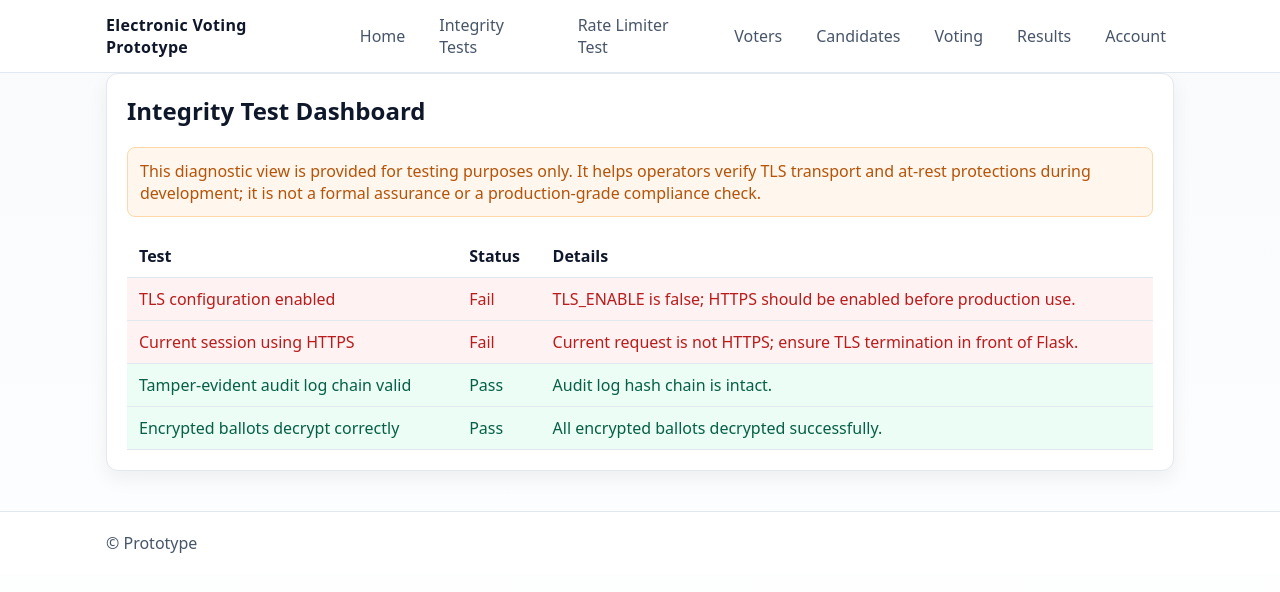
After one commit to KoutsComputes/Secure-Software-Systems-Assignment3, a Flask app: page /integrity_test in a window 1280 px wide. The commit adds this page. Shown: the top 592 px of the page. Run offline with Flask 2, Linux system fonts and the light colour scheme; the visitor is signed in with stand-in values (Sample User, id 1); data comes from the database, SQL or seed files in the repository; data that the repository does not hold is empty.

Commit message:
REQUIREMENT 2 and 3 - COMPLETED
++ Added rate-limiter and HAProxy resilience
++ Automated TLS and integrity diagnostics
++ Restricted diagnostics UI to admins ++ Seeded default RBAC users

```diff
--- a/flask-prototype-app/app/app.py
+++ b/flask-prototype-app/app/app.py
@@ -7,6 +7,9 @@ import pyotp  # Theo: Issue 6 - TOTP MFA
 import qrcode  # Theo: Issue 6 - QR code generation for TOTP setup
 import base64  # Theo: Issue 6 - Encode QR image for template
 from io import BytesIO  # Theo: Issue 6 - In-memory image buffer
+from flask_limiter import Limiter  # Gurveen - Issue #3: in-app rate limiting
+from flask_limiter.util import get_remote_address  # Gurveen - Issue #3: helper fallback
+from limits import parse as parse_rate_limit  # Gurveen - Issue #3: parse human-friendly policies
 # Support running as a script or as a package
 try:
     from security import get_audit_logger, is_country_allowed  # when running app/app.py directly
@@ -20,6 +23,37 @@ app = Flask(__name__)
 _basedir = os.path.dirname(__file__)
 app.config.from_pyfile(os.path.join(_basedir, 'config.py'))
 db = SQLAlchemy(app)
+
+# Gurveen - Issue #3: Determine the real client IP even when behind trusted proxies/CDN.
+def _resolve_client_ip():
+    forwarded_headers = app.config.get('RATE_LIMIT_TRUSTED_IP_HEADERS') or []
+    for header in forwarded_headers:
+        value = request.headers.get(header)
+        if value:
+            candidate = value.split(',')[0].strip()
+            if candidate:
+                return candidate
+    # Fall back to Werkzeug's remote address helper when no proxy headers are present.
+    return get_remote_address()
+
+# Gurveen - Issue #3: Enforce a per-IP rate ceiling across all containers using shared storage.
+limiter = Limiter(
+    key_func=_resolve_client_ip,
+    app=app,
+    default_limits=[app.config.get('RATE_LIMIT_DEFAULT')],
+    storage_uri=app.config.get('RATE_LIMIT_STORAGE_URI'),
+    strategy='fixed-window-elastic-expiry',  # Gurveen - Issue #3: steady fairness under bursts.
+    headers_enabled=True
+)
+
+# Gurveen - Issue #3: Convert configured policy into a reusable RateLimitItem.
+def _default_rate_limit_item():
+    policy = app.config.get('RATE_LIMIT_DEFAULT') or "50 per minute"
+    try:
+        return parse_rate_limit(policy)
+    except ValueError:
+        # Gurveen - Issue #3: Fall back gracefully if operators misconfigure the limit string.
+        return parse_rate_limit("50 per minute")
 
 # Simple list of allowed mission codes for overseas voting (prototype)
 ALLOWED_MISSIONS = {"AUS-LONDON", "AUS-WASHINGTON", "AUS-TOKYO", "AUS-SINGAPORE"}
@@ -37,7 +71,7 @@ def dev_admin_login():
         return abort(404)
     # Ensure an admin exists (seed if missing)
     username = app.config.get('DEFAULT_ADMIN_USERNAME', 'admin')
-    password = app.config.get('DEFAULT_ADMIN_PASSWORD', 'USERgroup%11')
+    password = app.config.get('DEFAULT_ADMIN_PASSWORD', 'SecureAdm#12')
     user = UserAccount.query.filter_by(username=username).first()
     if not user:
         user = UserAccount(
@@ -82,15 +116,32 @@ def _init_db():
             ))
             db.session.commit()
     # Gurveen - Issue #1: ensure default admin exists for pure UI login if not bootstrapped already.
-    default_admin_user = app.config.get('DEFAULT_ADMIN_USERNAME')
-    default_admin_pass = app.config.get('DEFAULT_ADMIN_PASSWORD')
-    if default_admin_user and default_admin_pass:
-        if not UserAccount.query.filter_by(username=default_admin_user).first():
-            db.session.add(UserAccount(
-                username=default_admin_user,
-                password_hash=generate_password_hash(default_admin_pass),
-                role='admin'
-            ))
+    default_accounts = [
+        (app.config.get('DEFAULT_ADMIN_USERNAME'), app.config.get('DEFAULT_ADMIN_PASSWORD'), 'admin'),
+        (app.config.get('DEFAULT_CLERK_USERNAME'), app.config.get('DEFAULT_CLERK_PASSWORD'), 'clerk'),
+        (app.config.get('DEFAULT_VOTER_USERNAME'), app.config.get('DEFAULT_VOTER_PASSWORD'), 'voter'),
+    ]
+    for username, password, role in default_accounts:
+        if not username or not password:
+            continue
+        user = UserAccount.query.filter_by(username=username).first()
+        if not user:
+            user = UserAccount(
+                username=username,
+                password_hash=generate_password_hash(password),
+                role=role
+            )
+            db.session.add(user)
+            db.session.commit()
+            continue
+        updates = False
+        if not check_password_hash(user.password_hash, password):
+            user.password_hash = generate_password_hash(password)
+            updates = True
+        if user.role != role:
+            user.role = role
+            updates = True
+        if updates:
             db.session.commit()
 
 @app.context_processor
@@ -98,6 +149,38 @@ def _inject_feature_flags():
     return {
         'encryption_diagnostics_enabled': _encryption_diagnostics_enabled()
     }
+
+# Gurveen - Issue #2: Enforce HTTPS (redirect) and HSTS when TLS is enabled
+@app.before_request
+def _force_https_when_enabled():
+    try:
+        if not app.config.get('TLS_ENABLE'):
+            return
+        if request.endpoint in {'healthz'}:
+            return
+        if request.is_secure:
+            return
+        # Gurveen - Issue #2: Respect common proxy header if behind reverse proxy
+        if request.headers.get('X-Forwarded-Proto', '').lower() == 'https':
+            return
+        url = request.url.replace('http://', 'https://', 1)
+        return redirect(url, code=301)
+    except Exception:
+        return
+
+# Gurveen - Issue #2: Apply strict transport and hardening headers when TLS active
+@app.after_request
+def _apply_security_headers(resp):
+    try:
+        if app.config.get('TLS_ENABLE'):
+            # Gurveen - Issue #2: 6 months HSTS, include subdomains, preload optional
+            resp.headers.setdefault('Strict-Transport-Security', 'max-age=15552000; includeSubDomains')
+        # Gurveen - Issue #2: Basic hardening
+        resp.headers.setdefault('X-Content-Type-Options', 'nosniff')
+        resp.headers.setdefault('X-Frame-Options', 'DENY')
+        resp.headers.setdefault('Referrer-Policy', 'no-referrer')
+    finally:
+        return resp
 
 # Models
 class Voter(db.Model):
@@ -160,6 +243,7 @@ def home_landing():
 
 # Theo: Incident Recovery - Health endpoint for Docker healthcheck
 # Validates app liveness and DB connectivity so Docker can auto-restart and order services.
+@limiter.exempt  # Gurveen - Issue #3: keep orchestrator health probes unrestricted.
 @app.route('/healthz')
 def healthz():
     try:
@@ -732,6 +816,7 @@ def api_results():
 
 # Manual exclusion recount (prototype): ignore listed candidate IDs in tallies
 @app.route('/recount', methods=['GET', 'POST'])
+@role_required('admin', 'clerk')
 def recount():
     excluded = set()
     if request.method == 'POST':
@@ -800,7 +885,152 @@ def audit_verify():
     return jsonify({'audit_log_valid': ok})
 
 
+# Gurveen - Issue #2: Public UI for running TLS and vote integrity diagnostics (testing only)
+@app.route('/integrity_test')
+@role_required('admin')
+def integrity_test():
+    tests = []
+
+    def add_test(name: str, passed: bool, detail: str = ""):
+        tests.append({
+            'name': name,
+            'passed': bool(passed),
+            'detail': detail
+        })
+
+    tls_configured = bool(app.config.get('TLS_ENABLE'))
+    add_test('TLS configuration enabled', tls_configured, 'TLS_ENABLE flag is set to true in server configuration.' if tls_configured else 'TLS_ENABLE is false; HTTPS should be enabled before production use.')
+
+    forwarded_proto = (request.headers.get('X-Forwarded-Proto', '') or '').lower()
+    tls_in_use = request.is_secure or forwarded_proto == 'https'
+    add_test('Current session using HTTPS', tls_in_use, 'Request arrived over HTTPS.' if tls_in_use else 'Current request is not HTTPS; ensure TLS termination in front of Flask.')
+
+    audit_ok = get_audit_logger().verify()
+    add_test('Tamper-evident audit log chain valid', audit_ok, 'Audit log hash chain is intact.' if audit_ok else 'Audit log verification failed; past entries may have been altered.')
+
+    ballots_intact = True
+    ballots_detail = 'All encrypted ballots decrypted successfully.'
+    try:
+        votes = Vote.query.all()
+        for vote in votes:
+            for field in ('house_preferences', 'senate_above', 'senate_below'):
+                payload = getattr(vote, field)
+                if payload:
+                    try:
+                        decrypt_ballot_value(payload)
+                    except Exception as exc:  # pragma: no cover - defensive
+                        ballots_intact = False
+                        ballots_detail = f"Decryption failed for vote #{vote.id} field '{field}': {exc}"
+                        raise
+    except Exception:
+        ballots_intact = False
+    add_test('Encrypted ballots decrypt correctly', ballots_intact, ballots_detail if ballots_intact else ballots_detail)
+
+    return render_template('integrity_test.html', tests=tests, tls_configured=tls_configured)
+
+
+@limiter.exempt  # Gurveen - Issue #3: diagnostics must not consume production quota.
+@app.route('/rate_limit_test')
+@role_required('admin')
+def rate_limit_test():
+    """Gurveen - Issue #3: UI harness verifies rate limiter health before election day."""
+    storage = limiter.limiter.storage
+    storage_backend = storage.__class__.__name__
+    storage_uri = app.config.get('RATE_LIMIT_STORAGE_URI', 'memory://')
+    storage_ok = True
+    storage_detail = 'Operational'
+    try:
+        check_fn = getattr(storage, 'check', None)
+        if callable(check_fn):
+            storage_ok = bool(check_fn())
+            storage_detail = 'Connected' if storage_ok else 'Unreachable'
+    except Exception as exc:  # pragma: no cover - defensive
+        storage_ok = False
+        storage_detail = f'Error: {exc}'
+    if storage_uri.startswith('memory://'):
+        storage_detail = 'Warning: In-memory storage cannot protect across multiple containers.'
+    limit_policy = app.config.get('RATE_LIMIT_DEFAULT') or '50 per minute'
+    return render_template(
+        'rate_limit_test.html',
+        limit_policy=limit_policy,
+        storage_uri=storage_uri,
+        storage_backend=storage_backend,
+        storage_ok=storage_ok,
+        storage_detail=storage_detail
+    )
+
+
+@limiter.exempt  # Gurveen - Issue #3: allow frequent polling without tripping limiter.
+@app.route('/rate_limit_test/window')
+@role_required('admin')
+def rate_limit_test_window():
+    """Gurveen - Issue #3: Surface remaining allowance for the tester's IP."""
+    limit_item = _default_rate_limit_item()
+    test_token = f"ui-rate-limit::{_resolve_client_ip()}"
+    reset_at, remaining = limiter.limiter.get_window_stats(limit_item, test_token)
+    reset_display = reset_at.isoformat() if hasattr(reset_at, 'isoformat') else reset_at
+    return jsonify({
+        'limit_policy': str(limit_item),
+        'remaining': remaining,
+        'window_resets_at': reset_display
+    })
+
+
+@limiter.exempt  # Gurveen - Issue #3: internal simulation should not be blocked by global caps.
+@app.route('/rate_limit_test/hit', methods=['POST'])
+@role_required('admin')
+def rate_limit_test_hit():
+    """Gurveen - Issue #3: Simulate a burst locally without hammering real vote endpoints."""
+    payload = request.get_json(silent=True) or {}
+    requested = int(payload.get('count', 1))
+    requested = max(1, min(requested, 200))
+    limit_item = _default_rate_limit_item()
+    test_token = f"ui-rate-limit::{_resolve_client_ip()}"
+    allowed = 0
+    blocked = 0
+    for _ in range(requested):
+        if limiter.limiter.hit(limit_item, test_token):
+            allowed += 1
+        else:
+            blocked = requested - allowed
+            break
+    reset_at, remaining = limiter.limiter.get_window_stats(limit_item, test_token)
+    reset_display = reset_at.isoformat() if hasattr(reset_at, 'isoformat') else reset_at
+    return jsonify({
+        'requested': requested,
+        'allowed': allowed,
+        'blocked': blocked,
+        'remaining': remaining,
+        'limit_policy': str(limit_item),
+        'window_resets_at': reset_display
+    })
+
+
+@limiter.exempt  # Gurveen - Issue #3: let QA reset diagnostics as needed.
+@app.route('/rate_limit_test/reset', methods=['POST'])
+@role_required('admin')
+def rate_limit_test_reset():
+    """Gurveen - Issue #3: Clear the synthetic test window so QA can rerun scenarios."""
+    limit_item = _default_rate_limit_item()
+    test_token = f"ui-rate-limit::{_resolve_client_ip()}"
+    reset_fn = getattr(limiter.limiter, 'reset', None)
+    if callable(reset_fn):
+        reset_fn(limit_item, test_token)
+    else:  # pragma: no cover - legacy fallback
+        clear_fn = getattr(limiter.limiter, 'clear', None)
+        if callable(clear_fn):
+            clear_fn(limit_item, test_token)
+    reset_at, remaining = limiter.limiter.get_window_stats(limit_item, test_token)
+    reset_display = reset_at.isoformat() if hasattr(reset_at, 'isoformat') else reset_at
+    return jsonify({
+        'limit_policy': str(limit_item),
+        'remaining': remaining,
+        'window_resets_at': reset_display
+    })
+
+
 @app.route('/encryption_diagnostics')
+@role_required('admin')
 def encryption_diagnostics():
     if not _encryption_diagnostics_enabled():
         return abort(404)
@@ -826,4 +1056,14 @@ def encryption_diagnostics():
 if __name__ == "__main__":
     with app.app_context():
         db.create_all()
-    app.run(host="0.0.0.0")
+    # Gurveen - Issue #2: Enable HTTPS using Python stdlib only when configured.
+    # Gurveen - Issue #2: In production, prefer terminating TLS at a reverse proxy (e.g., nginx/Load Balancer)
+    # Gurveen - Issue #2: and keep Flask behind it. This path supports dev/self-hosted TLS.
+    cert = app.config.get('TLS_CERT_FILE')
+    key = app.config.get('TLS_KEY_FILE')
+    enable_tls = app.config.get('TLS_ENABLE', False) and cert and key
+    ssl_ctx = (cert, key) if enable_tls else None
+    # Gurveen - Issue #2: When TLS is enabled, set secure cookies if not already forced by env
+    if enable_tls:
+        app.config['SESSION_COOKIE_SECURE'] = True
+    app.run(host="0.0.0.0", ssl_context=ssl_ctx)
--- a/flask-prototype-app/app/static/style.css
+++ b/flask-prototype-app/app/static/style.css
@@ -109,3 +109,28 @@ body {
 
 .list { display:grid; gap: 6px; margin-bottom: 8px; }
 .list-item { padding: 8px 10px; border: 1px dashed var(--border); border-radius: 8px; color: var(--muted); background:#fff; }
+
+/* Gurveen - Issue #2: integrity diagnostics styling */
+.panel { background: var(--card); border: 1px solid var(--border); border-radius: 12px; padding: 20px; box-shadow: 0 8px 20px var(--shadow); }
+.panel h1 { margin-top: 0; }
+.disclaimer { background: #fff7ed; border: 1px solid #fed7aa; color: #b45309; padding: 12px; border-radius: 8px; }
+.integrity-table { width: 100%; border-collapse: collapse; margin-top: 18px; }
+.integrity-table th, .integrity-table td { text-align: left; padding: 10px 12px; border-bottom: 1px solid var(--border); }
+.integrity-table tr.pass td { background: #ecfdf5; color: #065f46; }
+.integrity-table tr.fail td { background: #fef2f2; color: #b91c1c; }
+
+/* Gurveen - Issue #3: rate limiter diagnostics */
+.stats-grid { display:grid; grid-template-columns: repeat(auto-fit, minmax(220px, 1fr)); gap: 16px; margin: 18px 0; }
+.stat { border: 1px solid var(--border); border-radius: 10px; padding: 12px; background: #f8fbff; box-shadow: inset 0 1px 0 rgba(255,255,255,0.6); }
+.stat h3 { margin-top: 0; margin-bottom: 6px; font-size: 1rem; }
+.stat-value { font-size: 1.2rem; font-weight: 600; color: var(--text); margin: 0; }
+.stat-hint { margin: 6px 0 0; font-size: 0.85rem; color: var(--muted); }
+.status-ok { border-color: #bbf7d0; background: #f0fdf4; }
+.status-bad { border-color: #fecaca; background: #fef2f2; }
+.alert { border-radius: 10px; padding: 12px; margin-top: 12px; font-size: 0.95rem; }
+.alert-warning { background: #fff7ed; border: 1px solid #fed7aa; color: #b45309; }
+.burst-form { display:flex; gap: 12px; flex-wrap: wrap; align-items: center; margin-bottom: 12px; }
+.burst-form label { font-weight: 600; }
+.burst-form input { width: 120px; padding: 8px 10px; border-radius: 8px; border:1px solid var(--border); }
+.result-box { background: #0f172a; color: #e2e8f0; padding: 14px; border-radius: 10px; font-family: "Courier New", monospace; min-height: 120px; }
+.status-callout { padding: 12px; border-radius: 10px; background: #f8fafc; border: 1px solid var(--border); font-weight: 600; }
--- a/flask-prototype-app/app/templates/base.html
+++ b/flask-prototype-app/app/templates/base.html
@@ -12,6 +12,12 @@
       <div class="brand">Electronic Voting Prototype</div>
       <nav class="nav">
         <a href="{{ url_for('index') }}">Home</a>
+        {% if user_role == 'admin' %}
+        <!-- Gurveen - Issue #2: expose integrity diagnostics to admin -->
+        <a href="{{ url_for('integrity_test') }}">Integrity Tests</a>
+        <!-- Gurveen - Issue #3: provide rate limit verification harness -->
+        <a href="{{ url_for('rate_limit_test') }}">Rate Limiter Test</a>
+        {% endif %}
 
         {% if session.get('user_id') %}
           {# Theo: Issue 7 - Show menu based on role #}
@@ -47,7 +53,9 @@
             <span>Results</span>
             <div class="nav-menu">
               <a href="{{ url_for('results') }}">Results</a>
-              <a href="{{ url_for('recount') }}">Recount</a>
+              {% if user_role in ['clerk','admin'] %}
+                <a href="{{ url_for('recount') }}">Recount</a>
+              {% endif %}
               {% if user_role == 'admin' %}
                 <a href="{{ url_for('import_scanned') }}">Import Scanned</a>
               {% endif %}
--- /dev/null
+++ b/flask-prototype-app/app/templates/integrity_test.html
@@ -0,0 +1,29 @@
+{% extends "base.html" %}
+{% block content %}
+<section class="panel">
+  <h1>Integrity Test Dashboard</h1>
+  <p class="disclaimer">
+    <!-- Gurveen - Issue #2: Testing-only disclaimer -->
+    This diagnostic view is provided for testing purposes only. It helps operators verify TLS transport and at-rest protections during development; it is not a formal assurance or a production-grade compliance check.
+  </p>
+
+  <table class="integrity-table">
+    <thead>
+      <tr>
+        <th>Test</th>
+        <th>Status</th>
+        <th>Details</th>
+      </tr>
+    </thead>
+    <tbody>
+      {% for item in tests %}
+      <tr class="{{ 'pass' if item.passed else 'fail' }}">
+        <td>{{ item.name }}</td>
+        <td>{{ 'Pass' if item.passed else 'Fail' }}</td>
+        <td>{{ item.detail }}</td>
+      </tr>
+      {% endfor %}
+    </tbody>
+  </table>
+</section>
+{% endblock %}
--- a/flask-prototype-app/requirements.txt
+++ b/flask-prototype-app/requirements.txt
@@ -6,3 +6,4 @@ PyMySQL==1.1.0
 cryptography==42.0.5
 pyotp==2.9.0  # Theo: Added for TOTP MFA (Issue 6)
 qrcode[pil]==7.4.2  # Theo: Issue 6 - QR code for TOTP provisioning
+Flask-Limiter[redis]==3.5.1  # Gurveen - Issue #3: shared rate limiting backend
```
Also changed, not shown: flask-prototype-app/app/config.py (+27 -2 lines), flask-prototype-app/app/templates/index.html (+9 -1 lines), flask-prototype-app/app/templates/rate_limit_test.html (added, +115 -0 lines), flask-prototype-app/docker-compose.yml (+62 -15 lines), flask-prototype-app/haproxy/haproxy.cfg (added, +23 -0 lines), README-SECURITY-TESTS.md, flask-prototype-app/README.md, 4 other files.
